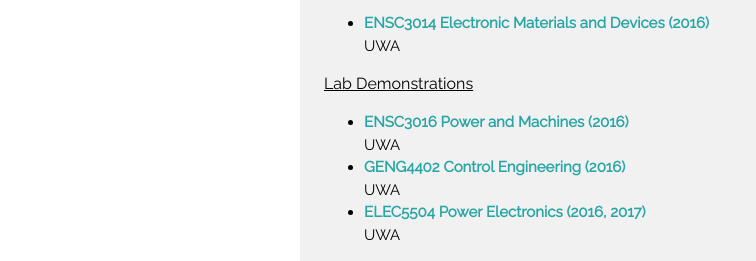
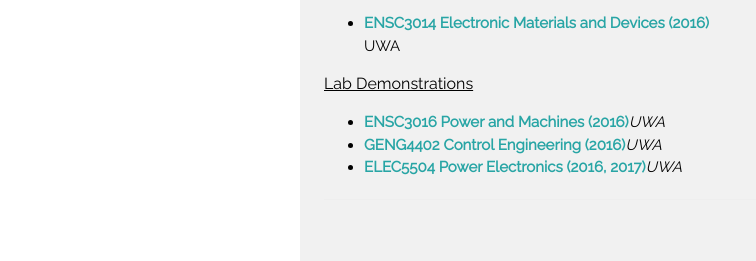
Before and after one commit to tatkei/homepage, a plain HTML site: page index.html in a window 1280 px wide. Shown: the part 483-744 px from the top of the page, without its empty margins (0-756 px from the left). Drawn offline with nearby package versions, Linux system fonts and the light colour scheme.

Commit message:
Update index.html

```diff
--- a/index.html
+++ b/index.html
@@ -91,9 +91,9 @@
       </ul>
     <h6 id="lab"><u>Lab Demonstrations</u></h5>
       <ul>
-        <li><a href="http://handbooks.uwa.edu.au/units/unitdetails?code=ENSC3016" target="_blank"><b>ENSC3016 Power and Machines (2016)</b></a></br>UWA</li>
-        <li><a href="http://handbooks.uwa.edu.au/units/unitdetails?code=GENG4402" target="_blank"><b>GENG4402 Control Engineering (2016)</b></a></br>UWA</li>
-        <li><a href="http://handbooks.uwa.edu.au/units/unitdetails?code=ELEC5504" target="_blank"><b>ELEC5504 Power Electronics (2016, 2017)</b></a></br>UWA</li>
+        <li><a href="http://handbooks.uwa.edu.au/units/unitdetails?code=ENSC3016" target="_blank"><b>ENSC3016 Power and Machines (2016)</b></a><i>UWA</i></li>
+        <li><a href="http://handbooks.uwa.edu.au/units/unitdetails?code=GENG4402" target="_blank"><b>GENG4402 Control Engineering (2016)</b></a><i>UWA</i></li>
+        <li><a href="http://handbooks.uwa.edu.au/units/unitdetails?code=ELEC5504" target="_blank"><b>ELEC5504 Power Electronics (2016, 2017)</b></a><i>UWA</i></li>
       </ul>
     <hr>
   </div>
```
